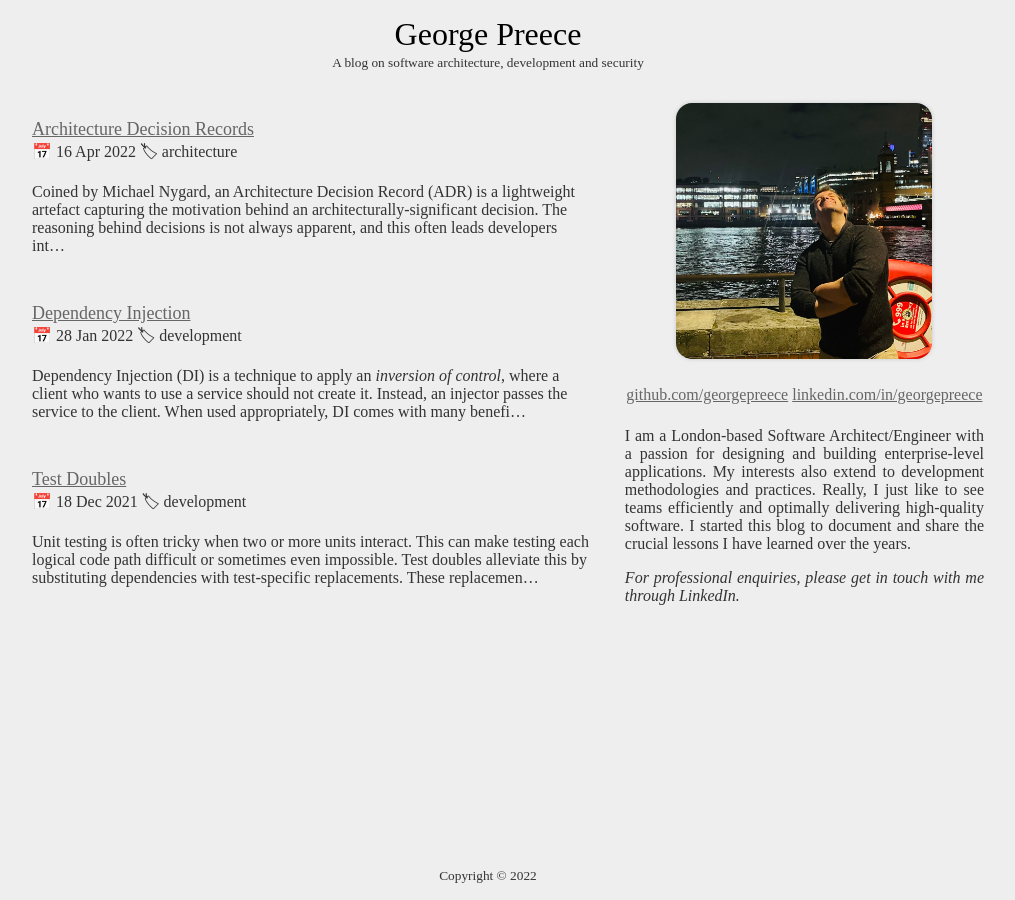
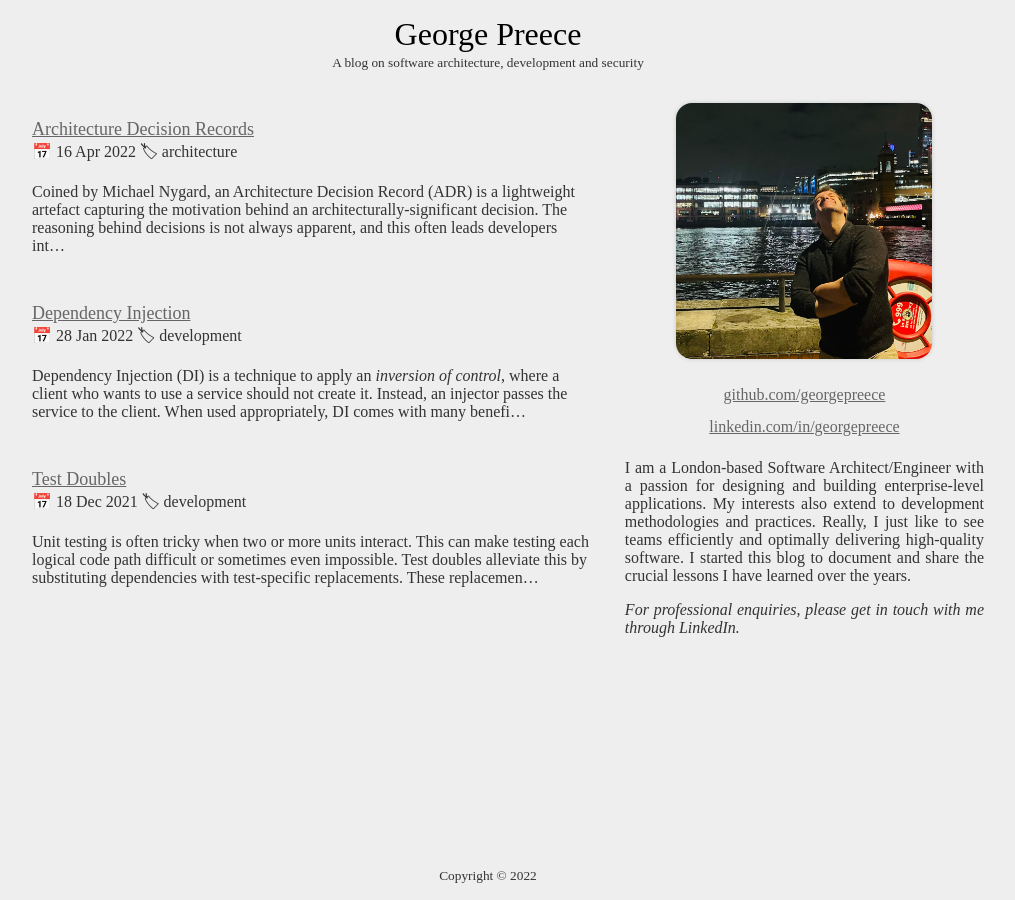
Before and after one commit to GeorgePreece/GeorgePreece.github.io, a Jekyll site: the page built from index.html, in a window 1280 px wide. Shown: the whole page, without its empty margins (152-1167 px from the left). Built offline with Jekyll 4.4.1, drawn with Linux system fonts in a browser that asks for light colours; some web fonts are replaced.

Commit message:
Add line break between links

```diff
--- a/index.html
+++ b/index.html
@@ -32,6 +32,7 @@ description: A blog on software architecture, development and security
         <address class="text-center margin-vert">
             {% for link in site.links %}
                 <a class="line-spacing" href="{{ link.value }}" target="_blank" rel="noopener">{{ link.label }}</a>
+                {% if forloop.last == false %}<br />{% endif %}
             {% endfor %}
         </address>
         <p>{{ site.biography }}</p>
```
